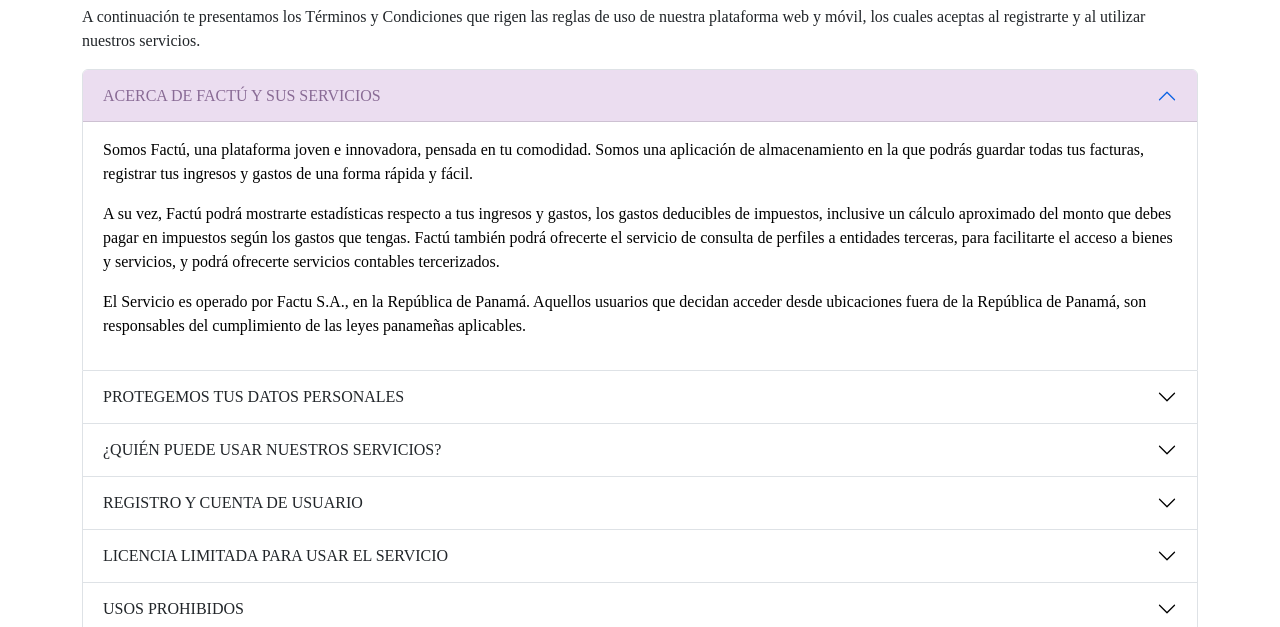
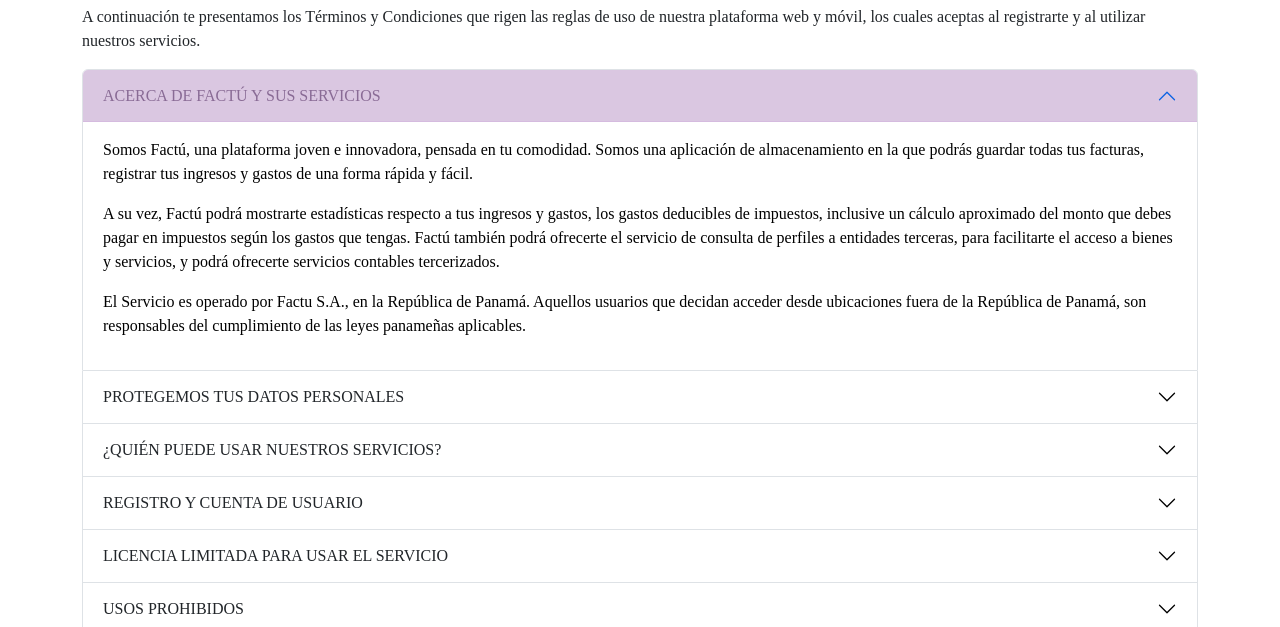
Before and after one commit to TuFactu/TuFactu.github.io, a plain HTML site: page index.html in a window 1280 px wide. Shown: the part 173-800 px from the top of the page. Drawn offline with nearby package versions, Linux system fonts and the light colour scheme; a web font is replaced by a local one.

Commit message:
removing transparency on accordion

```diff
--- a/index.css
+++ b/index.css
@@ -11,8 +11,8 @@
 .accordion-button:not(.collapsed) {
     color: #896b95;
     /* background-color: //#e7f1ff; */
-    background-color: #ebddf0;
-    box-shadow: inset 0 calc(var(--bs-accordion-border-width) * -1) 0 #cdc1d2;
+    background-color: #dac7e1;
+    box-shadow: inset 0 calc(var(--bs-accordion-border-width) * -1) 0 #d5bbdf;
 }
 
 .accordion-button:focus {
@@ -34,13 +34,13 @@
     text-align: center;
 }
 
-.card-body,
+/* .card-body,
 .accordion-body,
 .accordion-item,
 .accordion-button {
     background: rgba(0, 0, 0, 0);
     background-color: rgba(0, 0, 0, 0);
-}
+} */
 
 .animated-bg {
     background-color: #ffffff;
```
